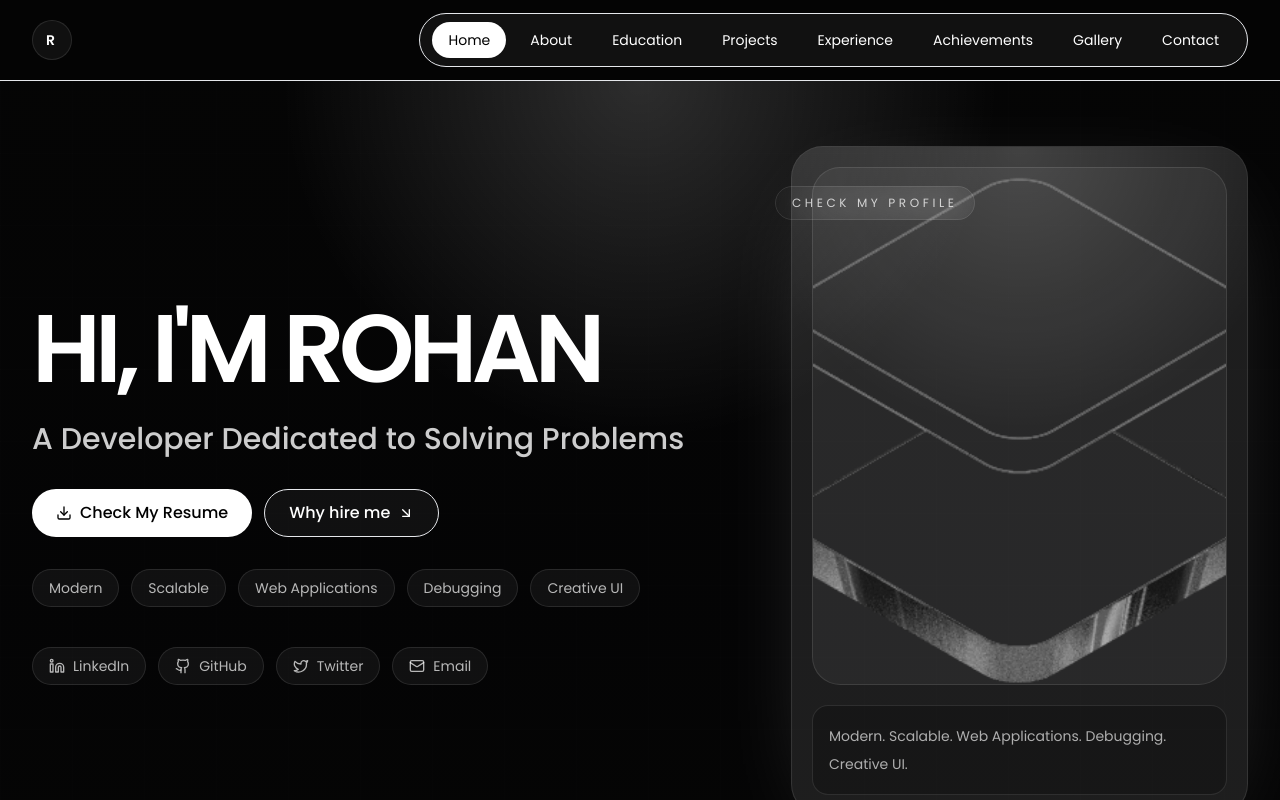
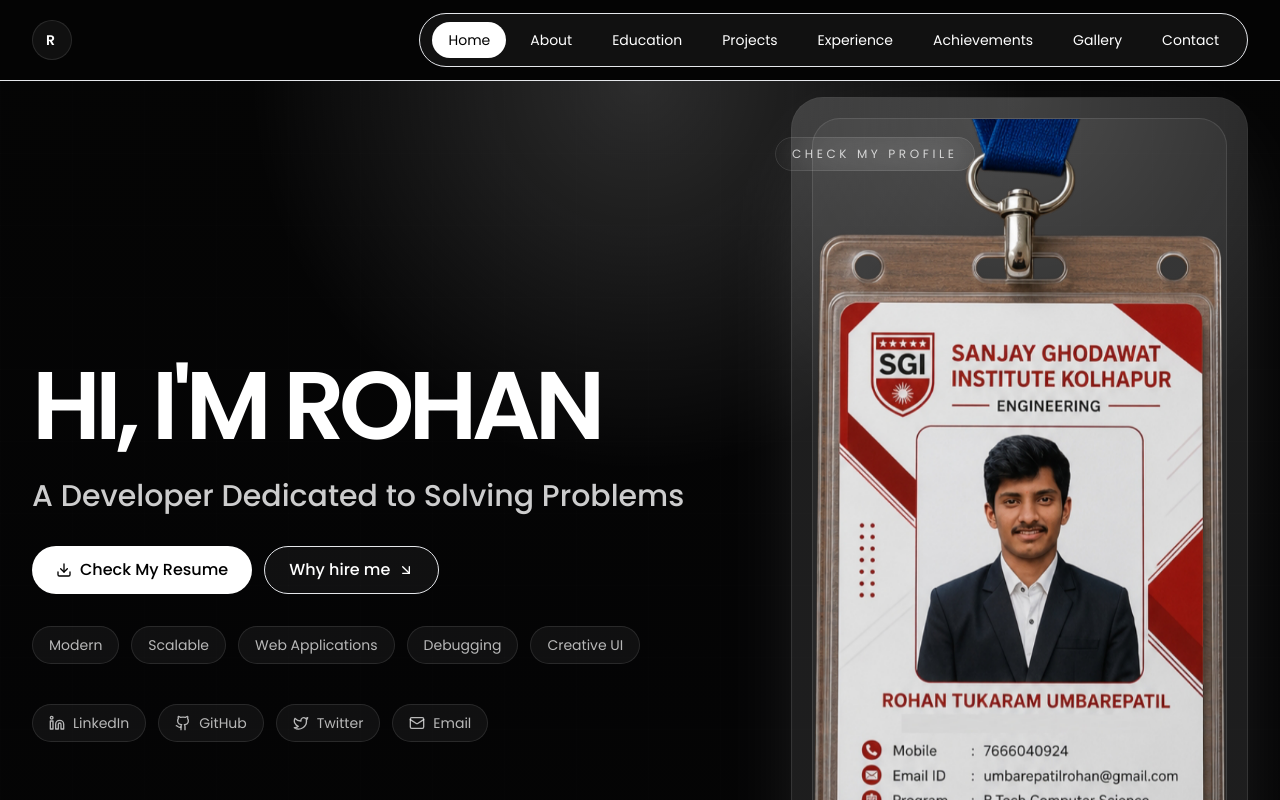
Before and after one commit to rohanumbarepatil/Rohan-protfolio, a React (Vite) app: page / in a window 1280 px wide. Shown: the top 800 px of the page. Built offline with nearby package versions, Linux system fonts and the light colour scheme.

Commit message:
fix: reduce hero card padding

```diff
--- a/src/components/sections/HeroSection.tsx
+++ b/src/components/sections/HeroSection.tsx
@@ -1,5 +1,6 @@
 import { ArrowDownRight, Download } from 'lucide-react'
 import heroPng from '@/assets/hero.png'
+import idCard from '@/assets/id card/Picsart_26-05-12_01-49-32-323.png'
 import { motion } from 'framer-motion'
 import { Badge } from '@/components/ui/badge'
 import { Button } from '@/components/ui/button'
@@ -18,7 +19,7 @@ export function HeroSection() {
       </div>
 
       <div className="relative z-10 flex min-h-[100svh] items-center">
-        <div className="section-shell grid gap-12 py-8 lg:grid-cols-[1.4fr_0.9fr] lg:items-center">
+        <div className="section-shell grid gap-12 py-4 lg:grid-cols-[1.4fr_0.9fr] lg:items-center">
           <motion.div variants={stagger} initial="hidden" animate="visible" className="max-w-3xl">
             <motion.h1
               variants={fadeUp}
@@ -66,17 +67,14 @@ export function HeroSection() {
             <div className="liquid-glass-strong relative overflow-hidden rounded-[2rem] p-5">
               <div className="absolute inset-0 bg-[radial-gradient(circle_at_top,rgba(255,255,255,0.16),transparent_40%)]" />
               <div className="relative grid gap-5">
-                <div className="aspect-[4/5] overflow-hidden rounded-[1.75rem] border border-white/10 bg-white/5">
+                <div className="overflow-hidden rounded-[1.75rem] border border-white/10 bg-white/5">
                   <img
-                    src={heroPng}
-                    alt="coding pov"
-                    className="h-full w-full object-cover object-center grayscale contrast-110"
+                    src={idCard}
+                    alt="id card"
+                    className="w-full h-auto object-contain"
                   />
                 </div>
 
-                <div className="rounded-2xl border border-white/10 bg-black/20 p-4 text-sm leading-7 text-white/65">
-                  Modern. Scalable. Web Applications. Debugging. Creative UI.
-                </div>
               </div>
             </div>
 
```
Also changed, not shown: src/assets/id card/Picsart_26-05-12_01-49-32-323.png (added).
